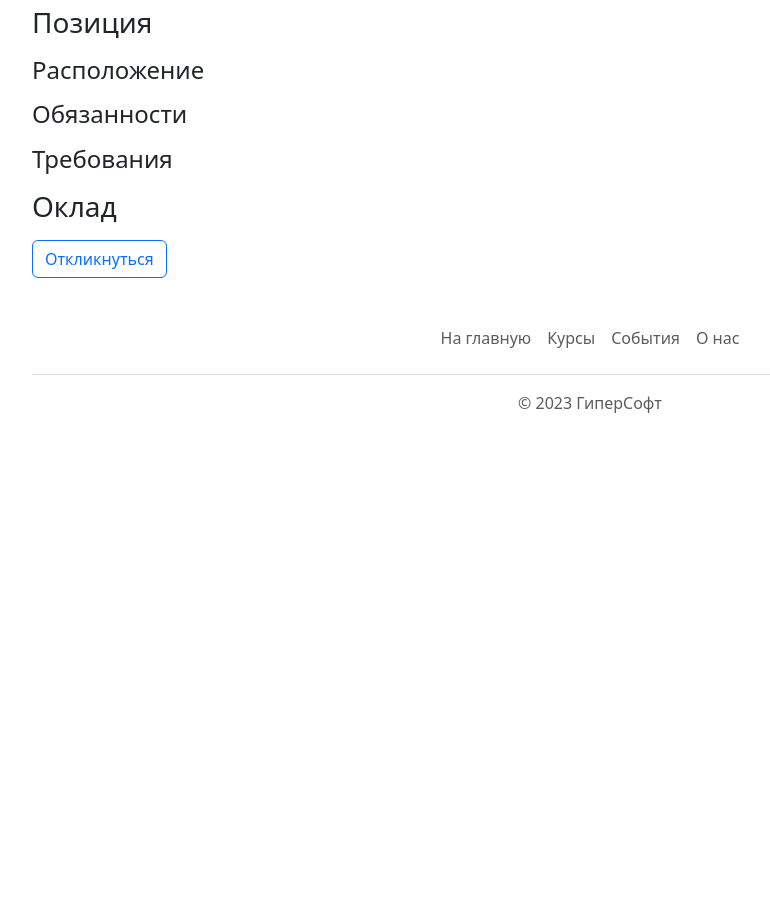
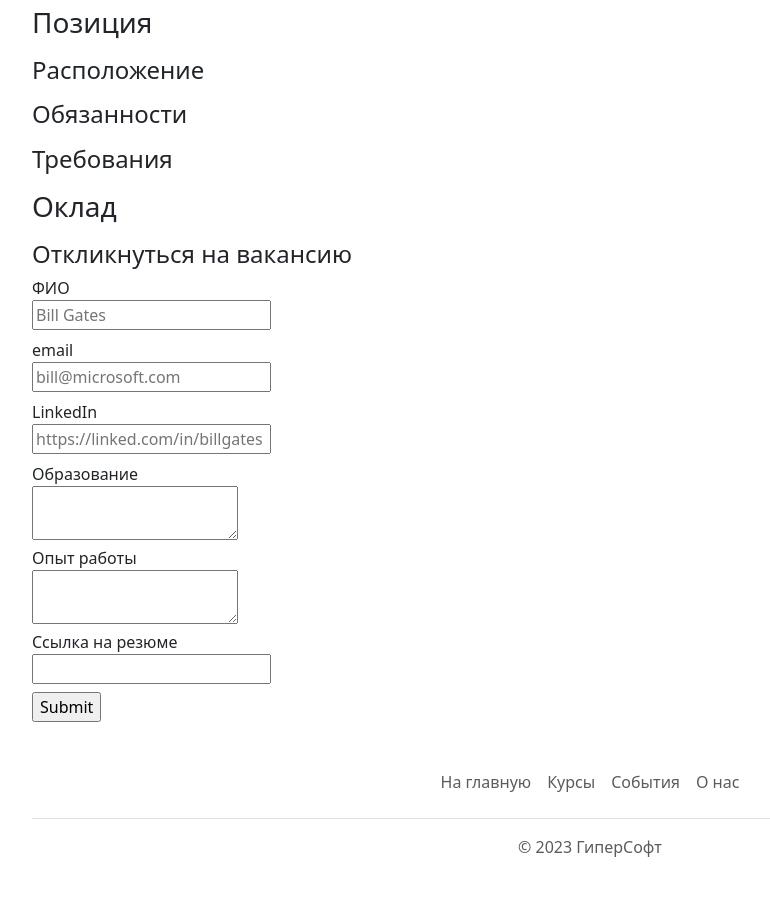
Before and after one commit to s-m-j/pyflask_sample, a Flask app: template templates/jobpage.html in a window 1280 px wide. Shown: the part 506-1421 px from the top of the page, without its empty margins (50-820 px from the left). Before the commit the page ends 919 px from the top, so only its background shows below. Run offline with Flask 3, Linux system fonts and the light colour scheme; the template is opened without the code that fills it, so the values that code supplies are empty.

Commit message:
Сохраняем отклики в базе

```diff
--- a/app.py
+++ b/app.py
@@ -1,5 +1,5 @@
-from flask import Flask, render_template, jsonify
-from database import load_jobs_from_db, load_job_from_db
+from flask import Flask, render_template, jsonify, request
+from database import load_jobs_from_db, load_job_from_db, add_application_to_db
 
 app = Flask(__name__)
 
@@ -18,6 +18,14 @@ def show_job(id):
   return render_template('jobpage.html', job=job)
 
 
+@app.route("/job/<id>/apply", methods=['post'])
+def apply_to_job(id):
+  data = request.form
+  job = load_job_from_db(id)
+  add_application_to_db(id, data)
+  return render_template('application_submitted.html', application=data, job=job)
+
+
 @app.route("/api/jobs")
 def list_jobs():
   jobs = load_jobs_from_db()
--- /dev/null
+++ b/templates/application_form.html
@@ -0,0 +1,35 @@
+<h4>Откликнуться на вакансию</h4>
+<form action="/job/{{job['id']}}/apply" method="post">
+  <div class="mb-2">
+    <label>ФИО</label><br>
+    <input type="text" name="full_name" placeholder="Bill Gates">
+  </div>
+
+  <div class="mb-2">
+    <label>email</label><br>
+    <input type="text" name="email" placeholder="bill@microsoft.com">
+  </div>
+
+  <div  class="mb-2">
+    <label>LinkedIn</label><br>
+    <input type="text" name="linkedin_url" placeholder="https://linked.com/in/billgates">
+  </div>
+
+  <div>
+    <label>Образование</label><br>
+    <textarea name="education"></textarea>
+  </div>
+
+  <div>
+    <label>Опыт работы</label><br>
+    <textarea name="work_experience"></textarea>
+  </div>
+
+  <div  class="mb-2">
+    <label>Ссылка на резюме</label><br>
+    <input type="text" name="resume_url">
+  </div>
+
+  <input type="submit">
+
+</form>
--- a/templates/jobpage.html
+++ b/templates/jobpage.html
@@ -2,8 +2,8 @@
 <html>
   <head>
     <title>{{job.title}} ГиперСофт</title>
+    {% include 'bootstrap.html' %}
   </head>
-  {% include 'bootstrap.html' %}
   <body>
     {% include 'nav.html' %}
     {% include 'banner.html' %}
@@ -35,9 +35,7 @@
       </p>
       <h3>Оклад</h3>
       <p>{{job.salary}} {{job.currency}}</p>
-      <div class="col-3">
-        <a href="mailto:ssmaslov@mail.ru?subject=Отклик на вакансию {{job['title']}}" type="button" class="btn btn-outline-primary">Откликнуться</a>
-      </div>
+      {% include 'application_form.html' %}
     </div>
     {% include 'footer.html' %}
   </body>
```
Also changed, not shown: database.py (+17 -0 lines), templates/application_submitted.html (added, +46 -0 lines).
